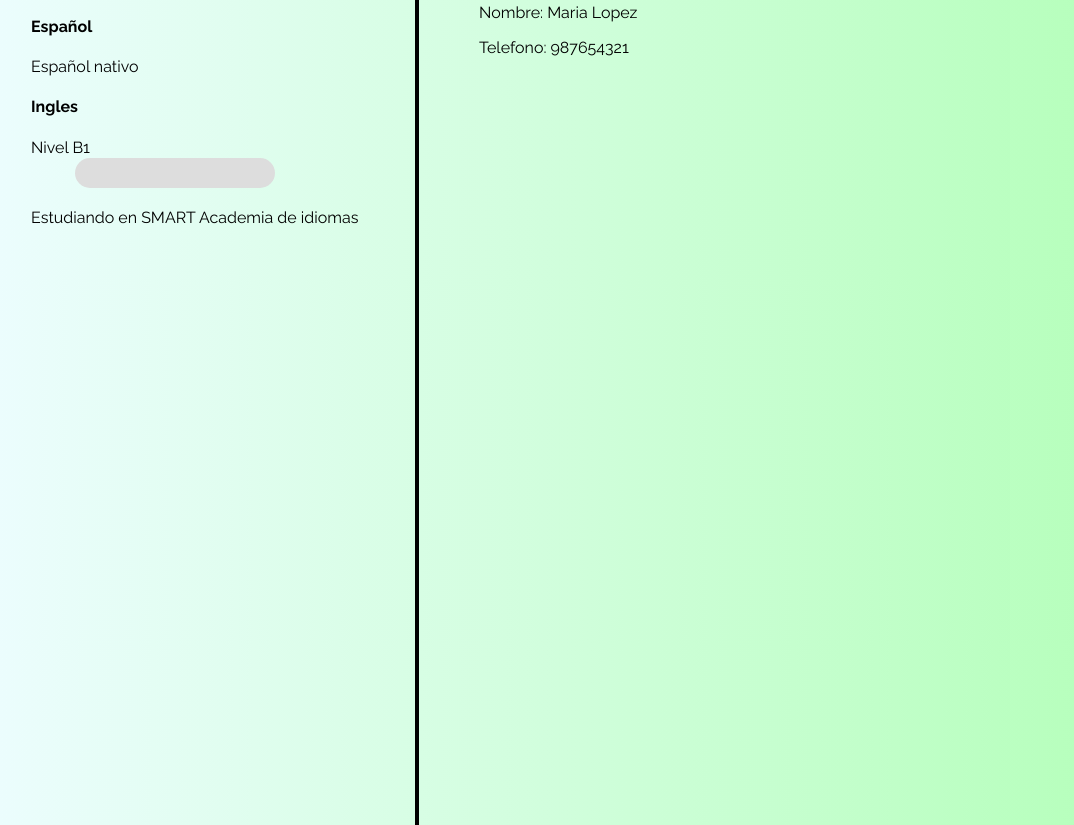
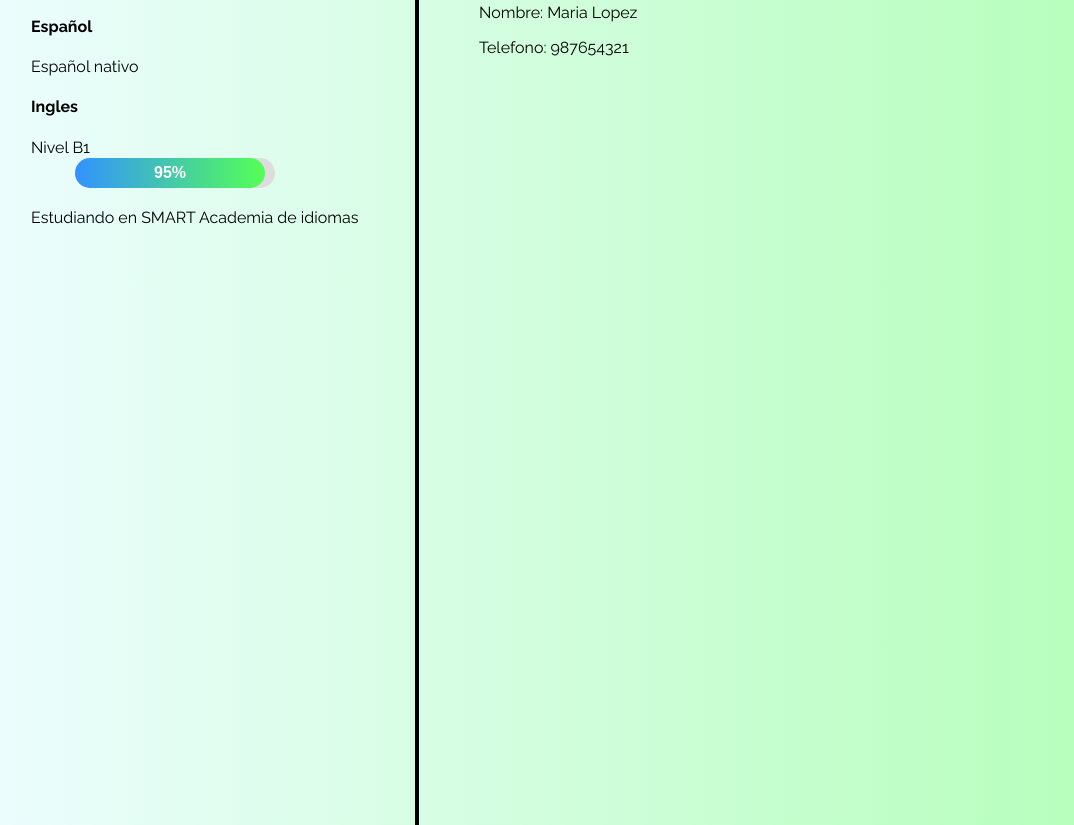
Before and after one commit to SamuelDiaz2/HojaVida, a plain HTML site: page index.html in a window 1280 px wide. Shown: the part 794-1619 px from the top of the page, without its empty margins (33-1107 px from the left). Drawn offline with Linux system fonts and the light colour scheme.

Commit message:
barra progreso terminado

```diff
--- a/Javascript/script.js
+++ b/Javascript/script.js
@@ -0,0 +1,18 @@
+var counter = 0;
+window.addEventListener("DOMContentLoaded", move =() => {
+    if (counter == 0) {
+        j = 1;
+        var elem = document.querySelector(".progress-done");
+        var width = 50;
+        var main = setInterval(frame, 50);
+        function frame(){
+            if (width >= 95) {
+                clearInterval(main);
+            } else {
+                width++;
+                elem.style.width = width + "%";
+                elem.innerHTML = width + "%";
+            }
+        }
+    }
+})
--- a/index.html
+++ b/index.html
@@ -61,7 +61,7 @@
         <h4>Ingles</h4>
         <p>Nivel B1</p>
         <div class="progress">
-            <div class="progress-done data" data-done="80"></div>
+            <div class="progress-done data" data-done="95"></div>
         </div>
         &nbsp;
         <P>Estudiando en SMART Academia de idiomas</P>
```
